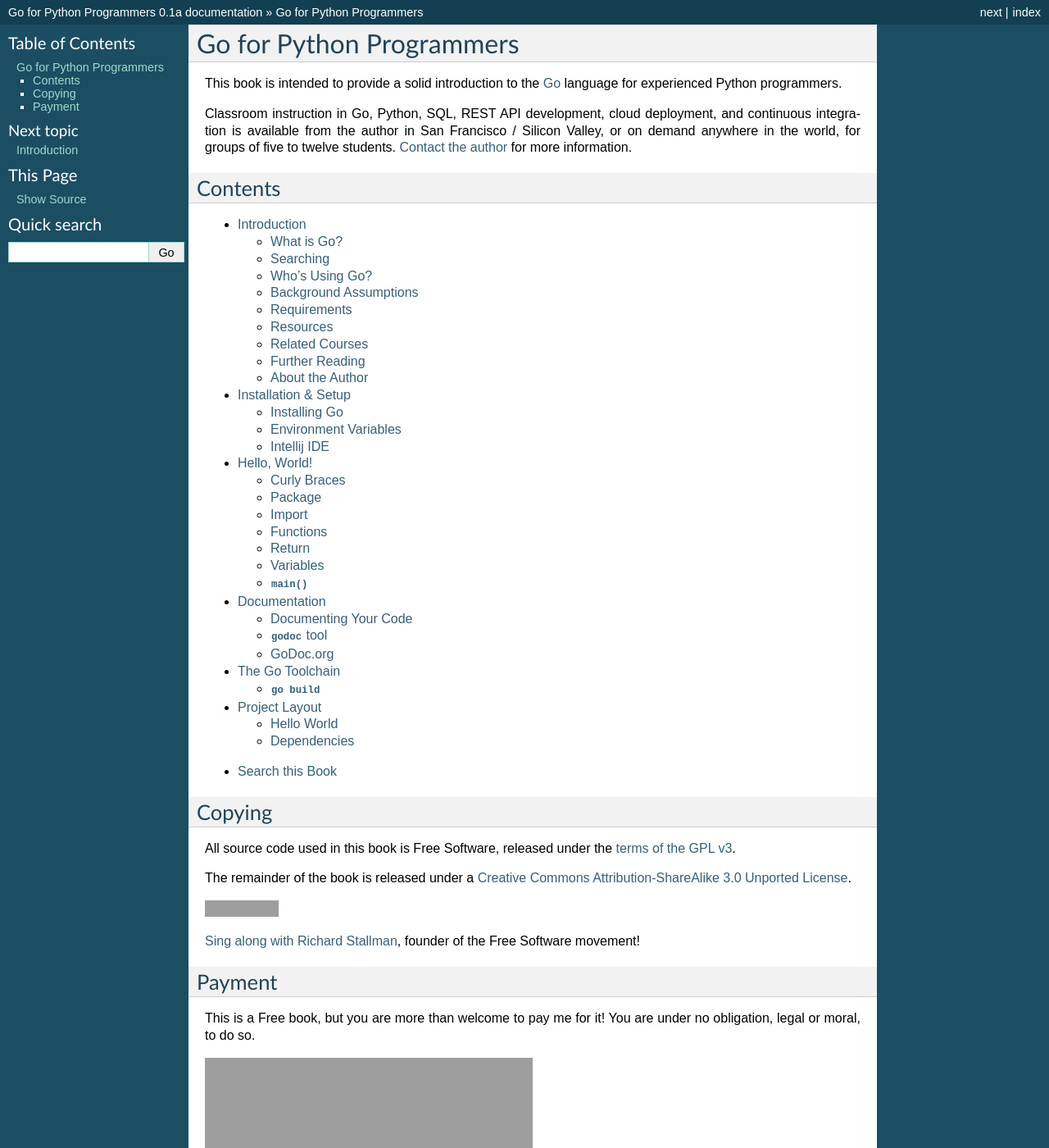
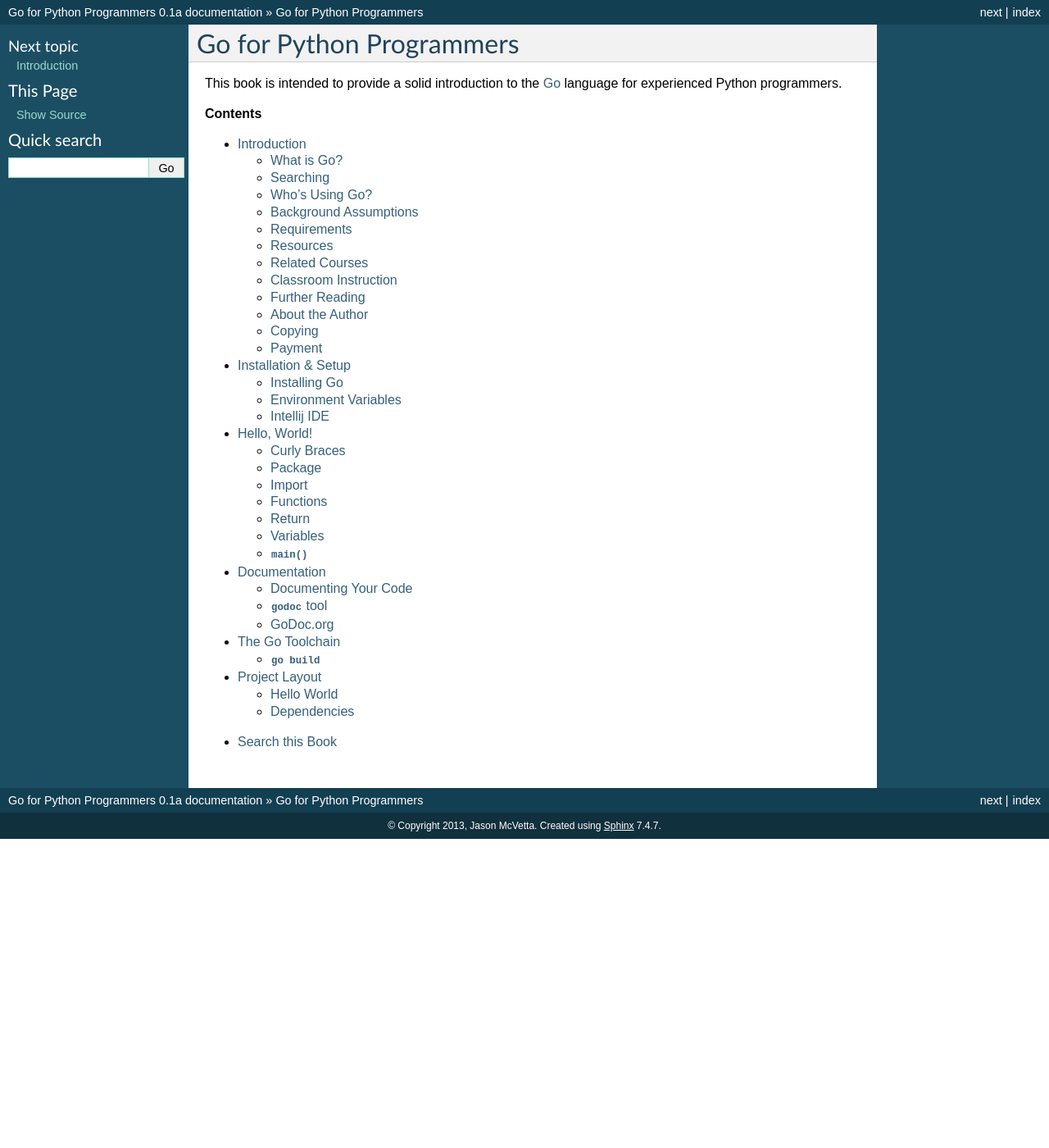
Before and after one commit to jmcvetta/golang-for-python-programmers, a Sphinx documentation site: the page built from source/index.rst, in a window 1280 px wide and 1400 px high. Shown: the whole window at 82% size. Built offline with Sphinx 7.4.7, drawn with Linux system fonts in a browser that asks for light colours; some of the changed text lies outside the part shown; grey boxes are pictures that could not be loaded.

Commit message:
move all non-TOC info from index to intro

```diff
--- a/source/index.rst
+++ b/source/index.rst
@@ -5,13 +5,7 @@
 This book is intended to provide a solid introduction to the Go_ language
 for experienced Python programmers.
 
-Classroom instruction in Go, Python, SQL, REST API development, cloud
-deployment, and continuous integration is available from the author in San
-Francisco / Silicon Valley, or on demand anywhere in the world, for groups of
-five to twelve students.  `Contact the author`_ for more information.
-
-Contents
-========
+**Contents**
 
 .. toctree::
    :maxdepth: 2
@@ -26,41 +20,4 @@
 * :ref:`Search this Book <search>`
 
 
-Copying
-=======
-
-
-All source code used in this book is Free Software, released under the
-`terms of the GPL v3`_.
-
-The remainder of the book is released under a
-`Creative Commons Attribution-ShareAlike 3.0 Unported License`_.
-
-.. raw:: html
-
-   <a rel="license" href="http://creativecommons.org/licenses/by-sa/3.0/deed.en_US"><img alt="Creative Commons License" style="border-width:0" src="http://i.creativecommons.org/l/by-sa/3.0/88x31.png" /></a>
-
-
-`Sing along with Richard Stallman`_, founder of the Free Software movement!
-
-
-Payment
-=======
-
-This is a Free book, but you are more than welcome to pay me for it!  You are
-under no obligation, legal or moral, to do so.
-
-.. raw:: html
-
-   <form action="https://www.paypal.com/cgi-bin/webscr" method="post" target="_top"> <input type="hidden" name="cmd" value="_s-xclick"> <input type="hidden" name="hosted_button_id" value="J9TV6DZ599TB6"> <input type="image" src="https://www.paypalobjects.com/en_US/i/btn/btn_donateCC_LG.gif" border="0" name="submit" alt="PayPal - The safer, easier way to pay online!"> <img alt="" border="0" src="https://www.paypalobjects.com/en_US/i/scr/pixel.gif" width="1" height="1"> </form>
-
-I can always use a couple bucks for coffee.  =)
-
-
-
-
 .. _Go: http://golang.org
-.. _`Contact the author`: mailto:jason.mcvetta@gmail.com
-.. _`terms of the GPL v3`: http://www.gnu.org/copyleft/gpl.html
-.. _`Sing along with Richard Stallman`: https://upload.wikimedia.org/wikipedia/commons/9/9c/Stallman_free_software_song.ogv
-.. _`Creative Commons Attribution-ShareAlike 3.0 Unported License`: http://creativecommons.org/licenses/by-sa/3.0/deed.en_US
```
Also changed, not shown: source/intro.rst (+43 -0 lines).
